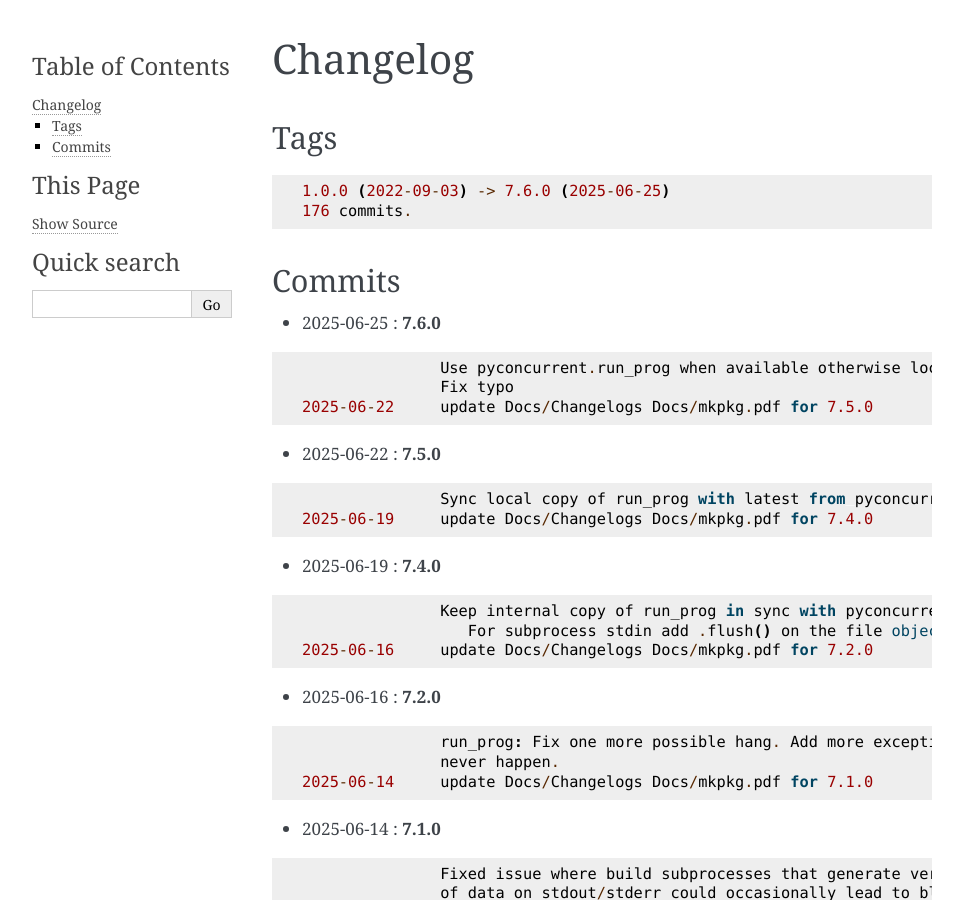
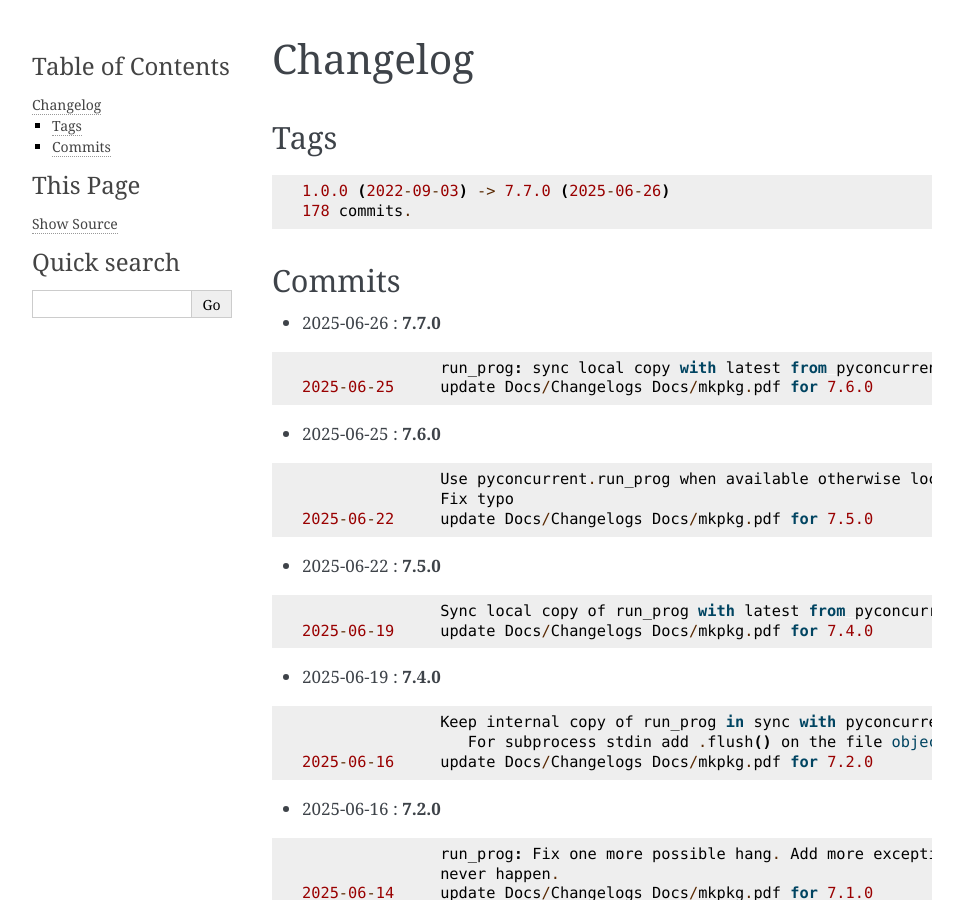
Before and after one commit to gene-git/Arch-mkpkg, a Sphinx documentation site: the page built from Docs/Changelog.rst, in a window 1280 px wide and 900 px high. Shown: the whole window, without its empty margins (148-1111 px from the left). Built offline with Sphinx 7.4.7, drawn with Linux system fonts in a browser that asks for light colours; pages that are not in the unit, such as notebooks, are missing from menus.

Commit message:
update Docs/Changelogs Docs/mkpkg.pdf for 7.7.0

```diff
--- a/Docs/Changelog.rst
+++ b/Docs/Changelog.rst
@@ -7,12 +7,19 @@ Tags
 
 ::
 
-	1.0.0 (2022-09-03) -> 7.6.0 (2025-06-25)
-	176 commits.
+	1.0.0 (2022-09-03) -> 7.7.0 (2025-06-26)
+	178 commits.
 
 Commits
 =======
 
+
+* 2025-06-26  : **7.7.0**
+
+::
+
+                run_prog: sync local copy with latest from pyconcurrent
+ 2025-06-25     update Docs/Changelogs Docs/mkpkg.pdf for 7.6.0
 
 * 2025-06-25  : **7.6.0**
 
```
Also changed, not shown: 15 other files.
